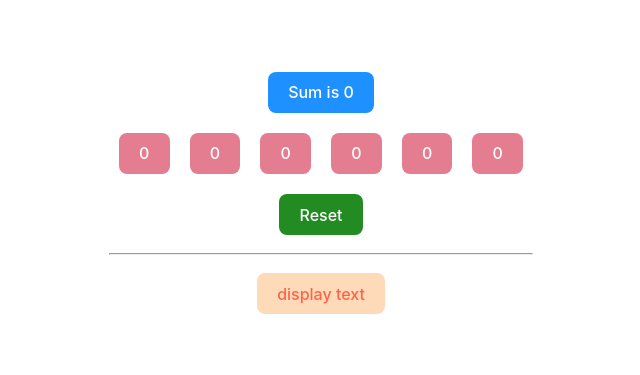
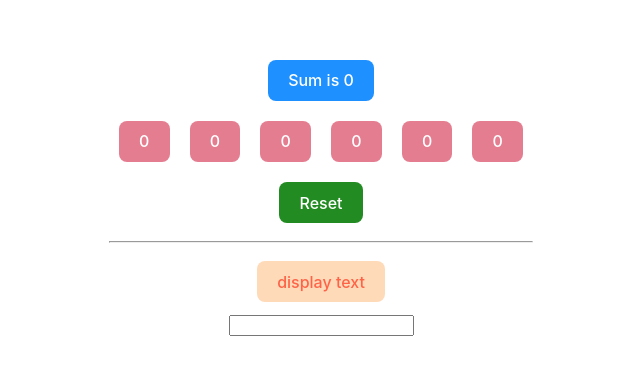
Before and after one commit to MakoDoli/React-course, a React (Vite) app: page / in a window 1280 px wide. Shown: the part 207-582 px from the top of the page, without its empty margins (319-959 px from the left). Built offline with nearby package versions, Linux system fonts and the light colour scheme.

Commit message:
compound pattern

```diff
--- a/src/App.jsx
+++ b/src/App.jsx
@@ -2,6 +2,7 @@ import "./App.css";
 
 import LifeCycle from "./intermediate/theory/LifeCycle";
 import ButtonSum from "./homework/ButtonsSum";
+import { FlyOut } from "./intermediate/design patterns/Compound";
 
 function App() {
   return (
@@ -9,6 +10,7 @@ function App() {
       <ButtonSum />
       <hr></hr>
       <LifeCycle />
+      <FlyOut.Input />
     </div>
   );
 }
--- /dev/null
+++ b/src/intermediate/design patterns/Compound.jsx
@@ -0,0 +1,44 @@
+/* eslint-disable react/prop-types */
+import React from "react";
+
+const FlyOutContext = React.createContext({
+  open: false,
+  setOpen: () => {},
+  value: "",
+  setValue: () => {},
+  toggle: () => {},
+});
+
+export function FlyOut(props) {
+  const [open, setOpen] = React.useState(false);
+  const [value, setValue] = React.useState("");
+  const toggle = React.useCallback(() => setOpen((state) => !state), []);
+
+  return (
+    <FlyOutContext.Provider value={{ open, toggle, value, setValue }}>
+      <div>{props.children}</div>
+    </FlyOutContext.Provider>
+  );
+}
+
+function Input(props) {
+  const { value, toggle } = React.useContext(FlyOutContext);
+
+  return <input onFocus={toggle} onBlur={toggle} value={value} {...props} />;
+}
+
+function List({ children }) {
+  const { open } = React.useContext(FlyOutContext);
+
+  return open && <ul>{children}</ul>;
+}
+
+function ListItem({ children, value }) {
+  const { setValue } = React.useContext(FlyOutContext);
+
+  return <li onMouseDown={() => setValue(value)}>{children}</li>;
+}
+
+FlyOut.Input = Input;
+FlyOut.List = List;
+FlyOut.ListItem = ListItem;
```
